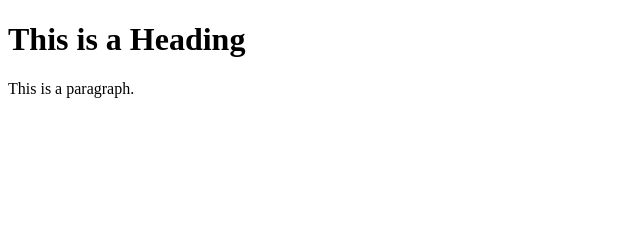
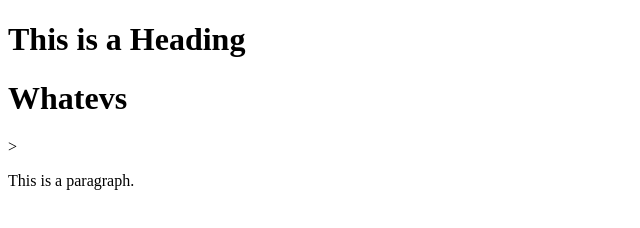
Before and after one commit to Viiincee/git-one, a plain HTML site: page index.html in a window 1280 px wide. Shown: the whole page, without its empty margins (0-640 px from the left). Drawn offline with Linux system fonts and the light colour scheme.

Commit message:
added H1

```diff
--- a/index.html
+++ b/index.html
@@ -6,6 +6,7 @@
 <body>
 
 <h1>This is a Heading</h1>
+<h1>Whatevs</h1>>
 <p>This is a paragraph.</p>
 
 </body>
```
